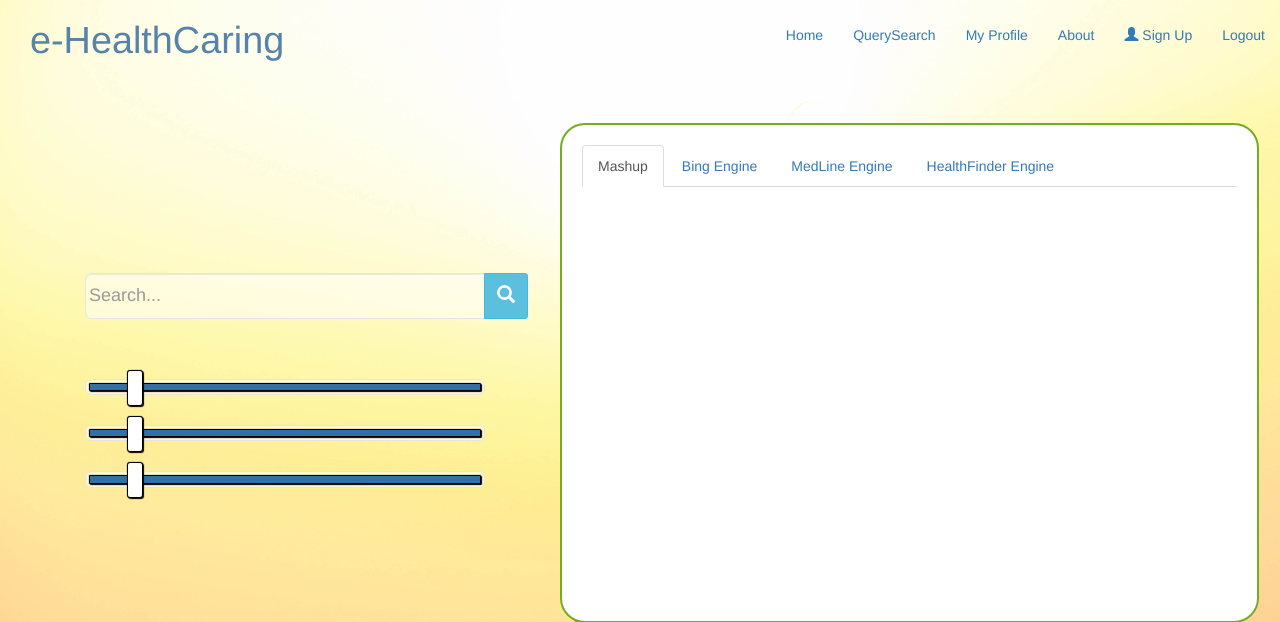
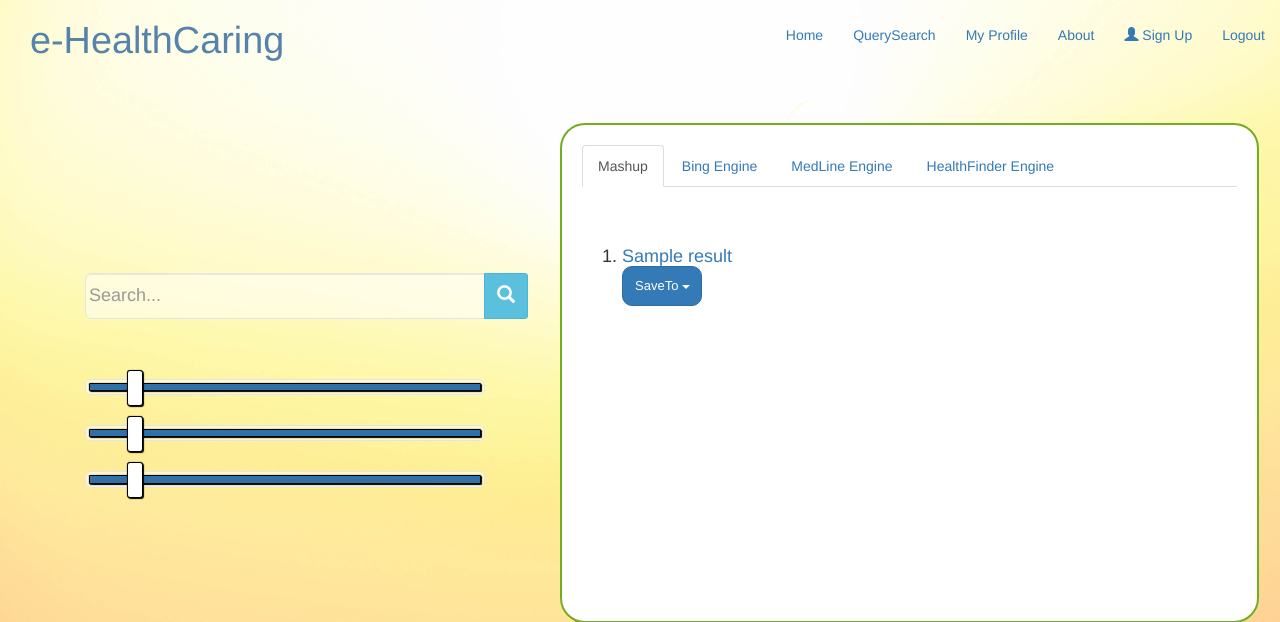
Before and after one commit to mariosfx540/eHealthProjectGoU, a Django app: template templates/eHealth/searching.html in a window 1280 px wide. Shown: the top 622 px of the page. Run offline with Django 3.2, Linux system fonts and the light colour scheme; a user stored in the database is signed in; tables that the repository leaves empty hold one stand-in row (values such as "Sample post"); the template is opened without the code that fills it: most values are stand-ins (such as "Sample title", 1, 10 or a date in 2020); some libraries are stand-ins or nearby versions.

Commit message:
Updated:Login,About,Home Search,Restricted Search,Query Search SaveTo dropdown button

```diff
--- a/static/stylesheet.css
+++ b/static/stylesheet.css
@@ -199,7 +199,7 @@ font-size: 100%;
     width: 500px;
     line-height: 20px;
     background-color: #F1F1F1;
-    z-index: 10px;
+
     border-radius: 25px;
     border: 2px solid #73AD21;
     padding: 20px;
@@ -388,7 +388,23 @@ input[type=range]:focus::-ms-fill-upper {
     text-align: right;
     }
 
+.mybtn{
+    font-size: small;
+    border-radius: 10px;
+  -moz-border-radius: 10px;
+  -webkit-border-radius: 10px;
+width: 80px;
+    height: 40px;
 
+}
+.text1{
+    font-family: "Bitstream Vera Sans Mono", Monaco, "Courier New", Courier, monospace;
+    color: black;
+    font-size: large;
+}
+.title1{
+    color: #3071a9;
+}
 
 /*************
 *************/
--- a/templates/eHealth/about.html
+++ b/templates/eHealth/about.html
@@ -11,5 +11,9 @@
                 <h1>About Us</h1>
             </div>
          <br/>
-    <div class="text1">Here is the text....</div>
+    <div class="text1">The	purpose	of	this	application	is	to	help	people	find	out	about
+particular	conditions	and	to	save	the	information	that	they	find	into	different
+folders.	The	application	lets	people	search	across	two	different	medical	sites
+(medline	and	healthfinder)	and	the	general	web	(bing).
+</div>
 {% endblock %}
--- a/templates/eHealth/searching.html
+++ b/templates/eHealth/searching.html
@@ -3,9 +3,6 @@
 {% load staticfiles %}
 
 {% block body_block %}
-
-
-
 
         <div class="searching col-md-5" id="query_2">
 
@@ -47,9 +44,11 @@
 
                     <ul class="nav nav-tabs">
                         <li class="active"><a data-toggle="tab" href="#all_results">Mashup</a></li>
+                        {% if user.is_authenticated %}
                         <li><a data-toggle="tab" href="#bing">Bing Engine</a></li>
                         <li><a data-toggle="tab" href="#med">MedLine Engine</a></li>
                         <li><a data-toggle="tab" href="#health">HealthFinder Engine</a></li>
+                        {% endif %}
                     </ul>
 
                 <!-- Tab panes -->
@@ -68,12 +67,17 @@
                                     <h5 id="bingPola">Polarity: {{ result.pola }}</h5>
                                     <h5 id="bingreada">Readability: {{ result.reada }}</h5>
 
-                                    <button class="btn btn-primary dropdown-toggle" type="button" data-toggle="dropdown">SaveTo
-                                    <span class="caret"></span></button>
+
 
                                 </div>
-                                </a></li>
+                                </a><div class="dropdown"><button class="btn btn-primary dropdown-toggle mybtn" type="button" data-toggle="dropdown" data-content="Some content in the popover">SaveTo
+                                    <span class="caret"></span></button><ul class="dropdown-menu">
+                                        <li><a href="#">HTML</a></li>
+                                        <li><a href="#">CSS</a></li>
+                                        <li><a href="#">JavaScript</a></li>
+                                        </ul></div></li>
                                 {% endfor %}
+
                             </ol>
                         </h4>
                         {% endif %}
@@ -86,11 +90,19 @@
                                 {% for result in med %}
                                 <li><a style="text-decoration: none" class="hover_element" href="{{ result.url }}">{{ result.title }}
                                 <div class="pop-up">
+                                        <br/>
                                         <h5>{{ result.summary }}</h5>
-                                        <hr />
-                                        <h5>Subjectivity: {{ result.subj }}</h5>
+                                        <h5 id ="bingSubj">Subjectivity: {{ result.subj }}</h5>
+                                        <h5 id="bingPola">Polarity: {{ result.pola }}</h5>
+                                        <h5 id="bingreada">Readability: {{ result.reada }}</h5>
                                     </div>
-                                </a></li>
+
+                                </a><div class="dropdown"><button class="btn btn-primary dropdown-toggle mybtn" type="button" data-toggle="dropdown" data-content="Some content in the popover">SaveTo
+                                    <span class="caret"></span></button><ul class="dropdown-menu">
+                                        <li><a href="#">HTML</a></li>
+                                        <li><a href="#">CSS</a></li>
+                                        <li><a href="#">JavaScript</a></li>
+                                        </ul></div></li>
                                 {% endfor %}
                             </ol>
                         </h4>
@@ -115,7 +127,7 @@
                         {% endif %}
                     </div>
 
-                    <div class="tab-pane" id="all_results">
+                    <div class="tab-pane active" id="all_results">
                         {% if all_results %}
                         <h4>
                             <ol>
@@ -123,10 +135,16 @@
                                 <li><a style="text-decoration: none" class="hover_element" href="{{ result.url }}">{{ result.title }}
                                 <div class="pop-up">
                                         <h5>{{ result.summary }}</h5>
-                                        <hr />
-                                        <h5>Subjectivity: {{ result.subj }}</h5>
+                                        <h5 id ="bingSubj">Subjectivity: {{ result.subj }}</h5>
+                                        <h5 id="bingPola">Polarity: {{ result.pola }}</h5>
+                                        <h5 id="bingreada">Readability: {{ result.reada }}</h5>
                                     </div>
-                                </a></li>
+                                </a>{% if user.is_authenticated %}<div class="dropdown"><button class="btn btn-primary dropdown-toggle mybtn" type="button" data-toggle="dropdown" data-content="Some content in the popover">SaveTo
+                                    <span class="caret"></span></button><ul class="dropdown-menu">
+                                        <li><a href="#">HTML</a></li>
+                                        <li><a href="#">CSS</a></li>
+                                        <li><a href="#">JavaScript</a></li>
+                                        </ul></div>{% endif %}</li>
                                 {% endfor %}
                             </ol>
                         </h4>
```
Also changed, not shown: templates/eHealth/index.html (+7 -6 lines), db.sqlite3.
